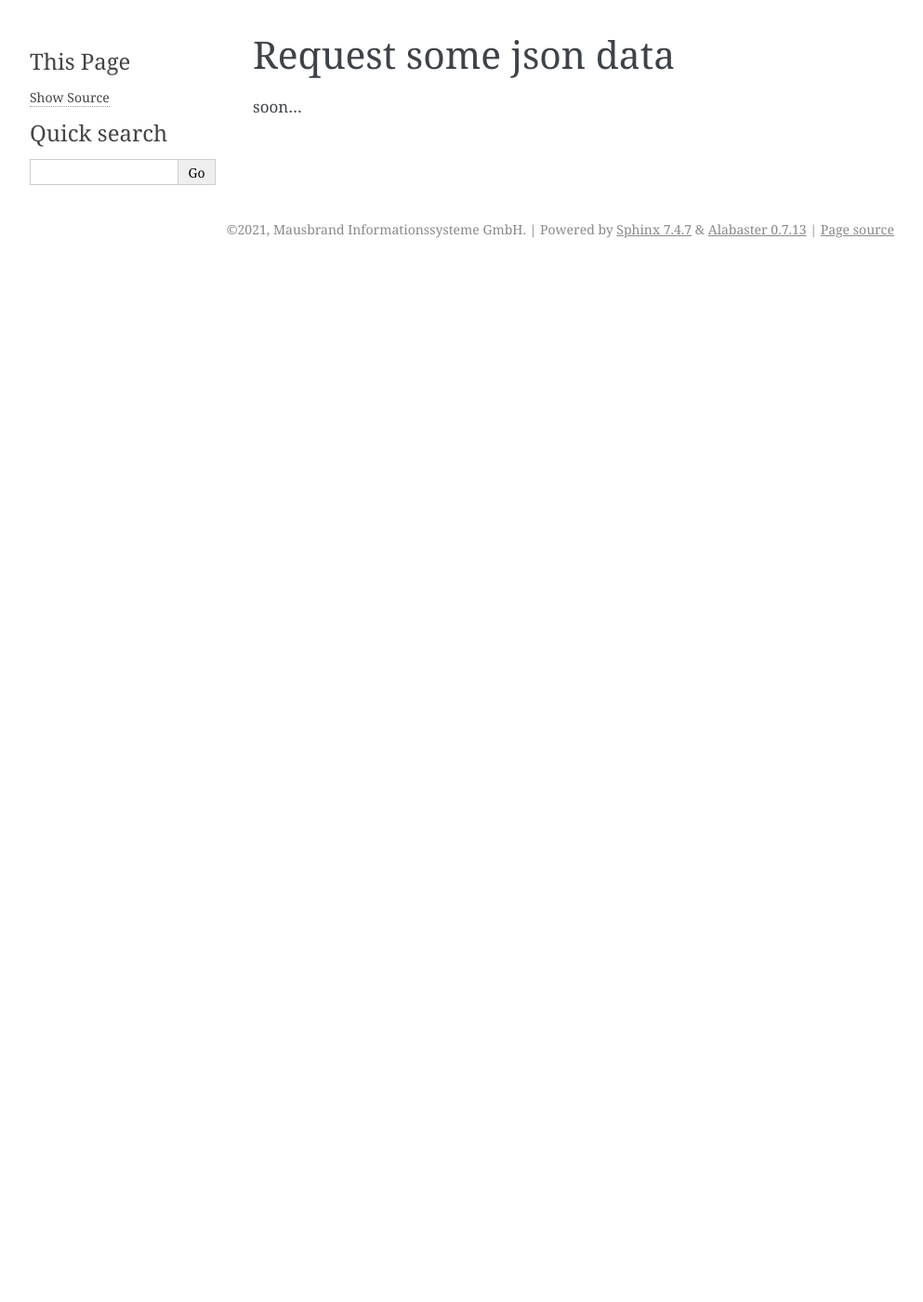
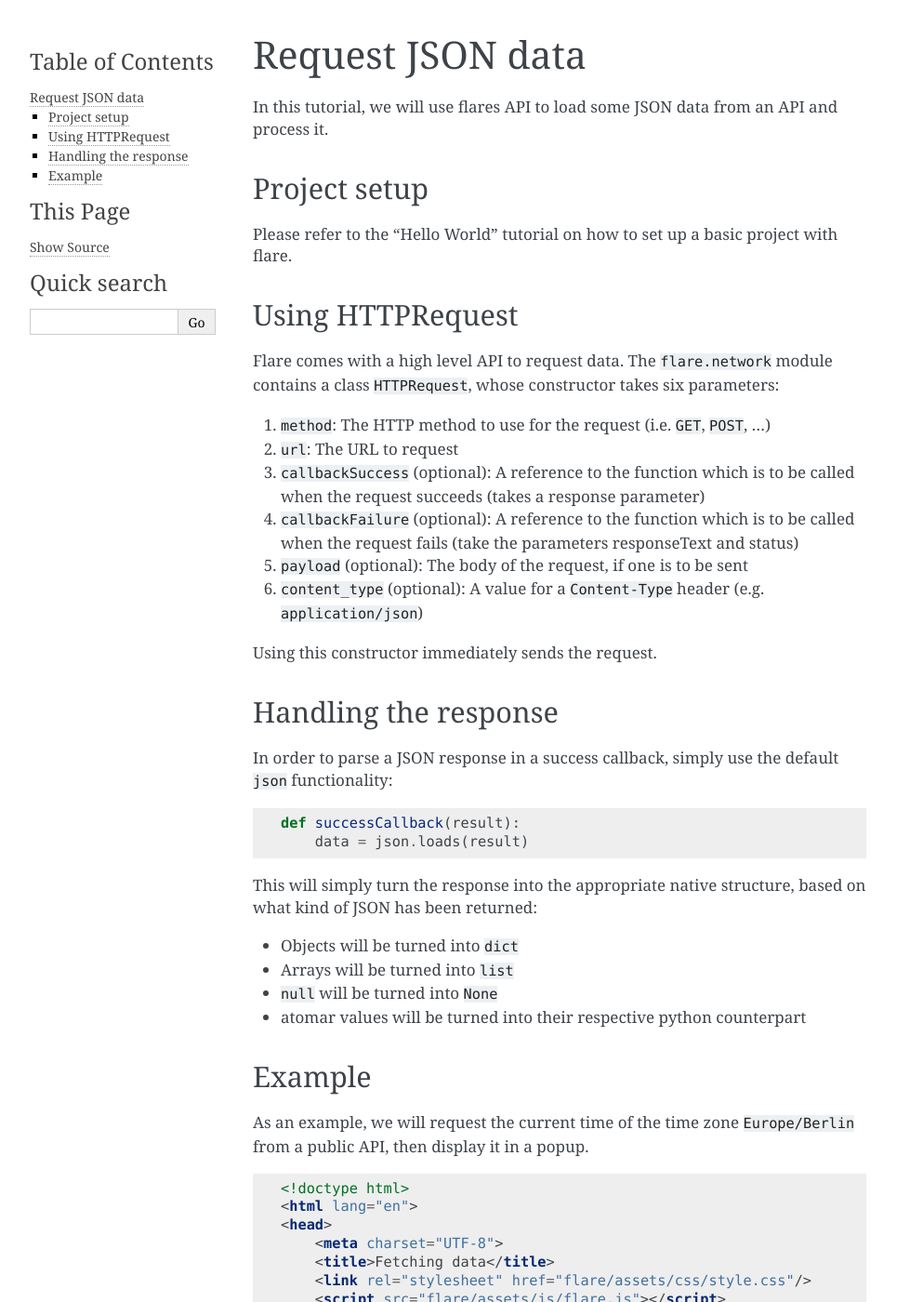
Before and after one commit to passion0714/python, a Sphinx documentation site: the page built from docs/doc_tutorial/10_requestdata.rst, in a window 1280 px wide and 1400 px high. Shown: the whole window at 93% size, without its empty margins (148-1141 px from the left). Built offline with Sphinx 7.4.7, drawn with Linux system fonts in a browser that asks for light colours; some of the changed text lies outside the part shown.

Commit message:
Tutorial for requesting data using HTTPRequest. (#32)
* Tutorial for requesting data using HTTPRequest.

* Addressing review comments.

```diff
--- a/docs/doc_tutorial/10_requestdata.rst
+++ b/docs/doc_tutorial/10_requestdata.rst
@@ -1,5 +1,94 @@
 ========================================
-Request some json data
+Request JSON data
 ========================================
 
-soon...
+In this tutorial, we will use flares API to load some JSON data from an API and process it.
+
+Project setup
+--------------------
+
+Please refer to the "Hello World" tutorial on how to set up a basic project with flare.
+
+Using HTTPRequest
+--------------------
+
+Flare comes with a high level API to request data. The ``flare.network`` module contains a class ``HTTPRequest``, whose
+constructor takes six parameters:
+
+1. ``method``: The HTTP method to use for the request (i.e. ``GET``, ``POST``, ...)
+2. ``url``: The URL to request
+3. ``callbackSuccess`` (optional): A reference to the function which is to be called when the request succeeds (takes a response parameter)
+4. ``callbackFailure`` (optional): A reference to the function which is to be called when the request fails (take the parameters responseText and status)
+5. ``payload`` (optional): The body of the request, if one is to be sent
+6. ``content_type`` (optional): A value for a ``Content-Type`` header (e.g. ``application/json``)
+
+Using this constructor immediately sends the request.
+
+Handling the response
+--------------------
+
+In order to parse a JSON response in a success callback, simply use the default ``json`` functionality:
+
+.. code:: python
+
+    def successCallback(result):
+        data = json.loads(result)
+
+This will simply turn the response into the appropriate native structure, based on what kind of JSON has been returned:
+
+* Objects will be turned into ``dict``
+* Arrays will be turned into ``list``
+* ``null`` will be turned into ``None``
+* atomar values will be turned into their respective python counterpart
+
+Example
+--------------------
+
+As an example, we will request the current time of the time zone ``Europe/Berlin`` from a public API, then display
+it in a popup.
+
+.. code:: html
+
+    <!doctype html>
+    <html lang="en">
+    <head>
+        <meta charset="UTF-8">
+        <title>Fetching data</title>
+        <link rel="stylesheet" href="flare/assets/css/style.css"/>
+        <script src="flare/assets/js/flare.js"></script>
+        <script>
+            window.addEventListener("load", () => {
+                new flare({
+                    fetch: {
+                        "flare": {
+                            "path": "flare/flare"
+                        }
+                    },
+                    kickoff:
+    `
+    import json
+    import logging
+    from flare import *
+    from flare.network import HTTPRequest
+
+    def _successCallback(result):
+        data = json.loads(result)
+        flare.popup.Alert(data["datetime"])
+
+    def _failureCallback(responseText, status):
+        logging.error("Failure: %s %d", responseText, status)
+
+    HTTPRequest(
+        "GET",
+        "http://worldtimeapi.org/api/timezone/Europe/Berlin",
+        _successCallback,
+        _failureCallback
+    )
+    `
+                });
+            });
+        </script>
+    </head>
+    <body class="is-loading">
+    </body>
+    </html>
```
